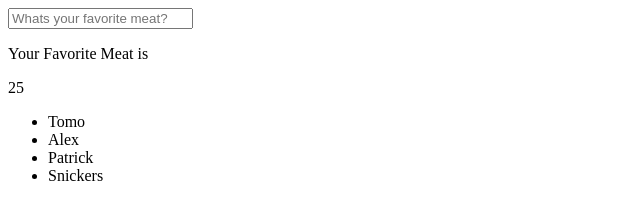
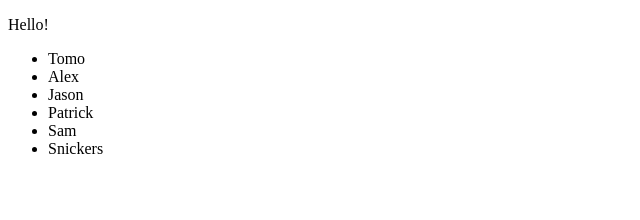
Before and after one commit to tomonorman/angularjstutorial, a plain HTML site: page index.html in a window 1280 px wide. Shown: the whole page, without its empty margins (0-640 px from the left). Drawn offline with Linux system fonts and the light colour scheme.

Commit message:
controller created

```diff
--- /dev/null
+++ b/app/app.js
@@ -0,0 +1,9 @@
+// Dependencies are stored inside of the array of the module
+var myTomoApp = angular.module('myTomoApp', []);
+
+myTomoApp.controller('TomoController', ['$scope',function($scope){
+
+  $scope.message = "Hello!";
+
+  $scope.people = ["Tomo", "Alex", "Jason", "Patrick", "Sam", "Snickers"];
+}]);
--- a/index.html
+++ b/index.html
@@ -1,19 +1,20 @@
 <!DOCTYPE html>
-<html lang="en" ng-app>
+<html lang="en" ng-app="myTomoApp">
 <head>
   <meta charset="UTF-8">
   <meta http-equiv="X-UA-Compatible" content="IE=edge">
   <meta name="viewport" content="width=device-width, initial-scale=1.0">
   <script src="app/lib/angular.min.js"></script>
+  <script src="app/app.js"></script>
   <link rel="stylesheet" href="styles/styles.css">
   <title>AngularJs!</title>
 </head>
-<body ng-init="people=['Tomo', 'Alex', 'Patrick', 'Snickers']">
-  <input type="text" ng-model="favMeat" placeholder="Whats your favorite meat?">
-  <p>Your Favorite Meat is {{  favMeat }}</p>
-  <p>{{ 5 * 5 }}</p>
-  <ul>
-    <li ng-repeat="person in people">{{ person }}</li>
-  </ul>
+<body>
+  <div ng-controller="TomoController">
+    <p>{{ message }}</p>
+    <ul>
+      <li ng-repeat="person in people">{{ person }}</li>
+    </ul>
+  </div>
 </body>
 </html>
```
